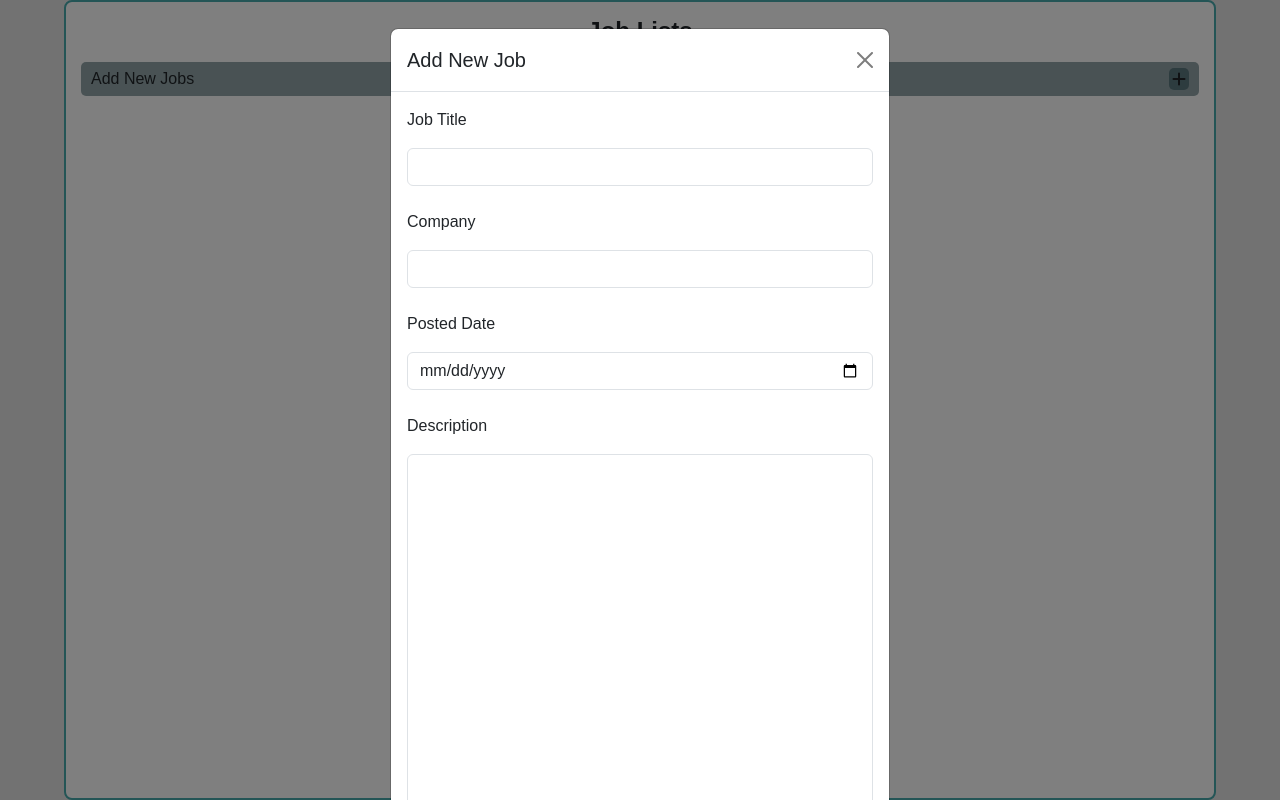
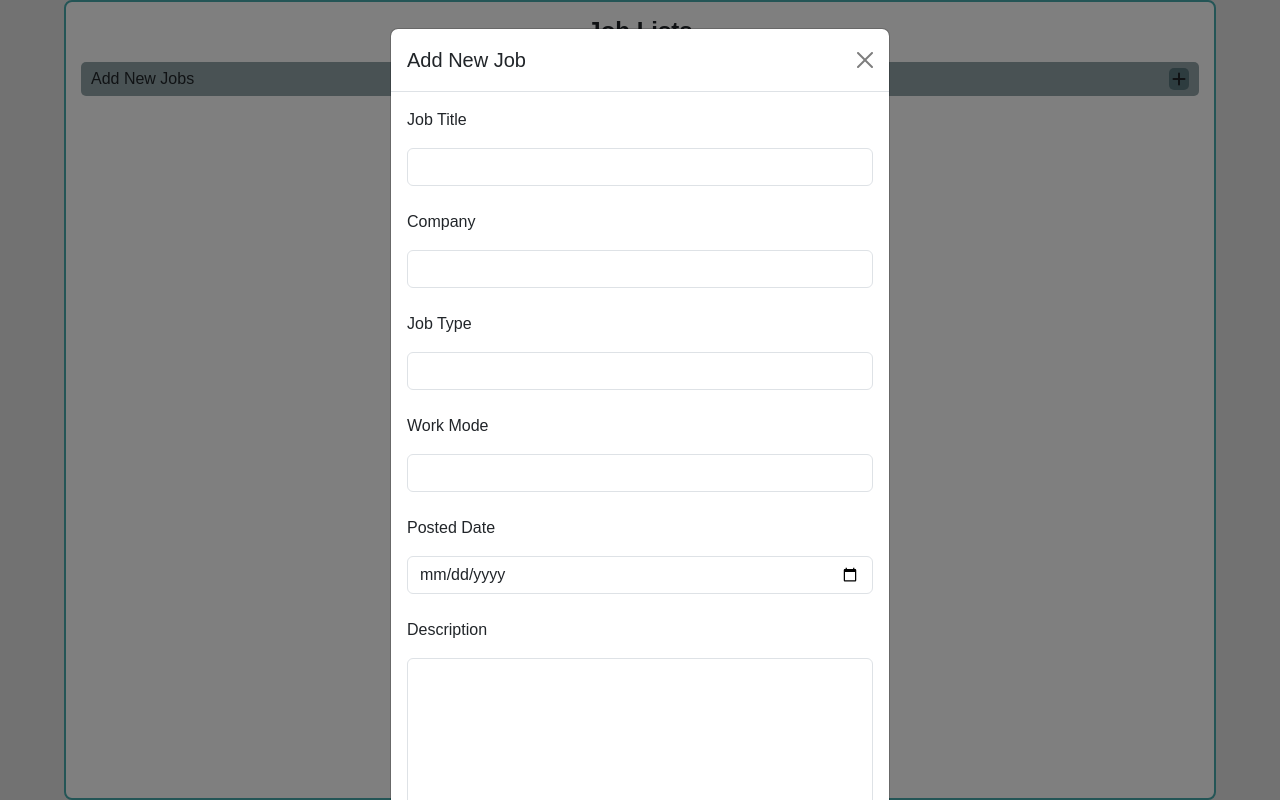
Before and after one commit to ST-KO/CRUD_Job-Lists, a plain HTML site: page index.html in a window 1280 px wide. Both pictures are taken after a click on the element "Add New Jobs". Drawn offline with nearby package versions, Linux system fonts and the light colour scheme.

Commit message:
Update index.html

```diff
--- a/index.html
+++ b/index.html
@@ -37,6 +37,12 @@
           <input class="form-control" type="text" id="company">
           <div id="msg"></div>
           <br>
+          <p>Job Type</p>
+          <input class="form-control" type="text" id="jobType">
+          <br>
+          <p>Work Mode</p>
+          <input class="form-control" type="text" id="modeInput">
+          <br>
           <p>Posted Date</p>
           <input class="form-control" type="date" id="dateInput">
           <br>
```
